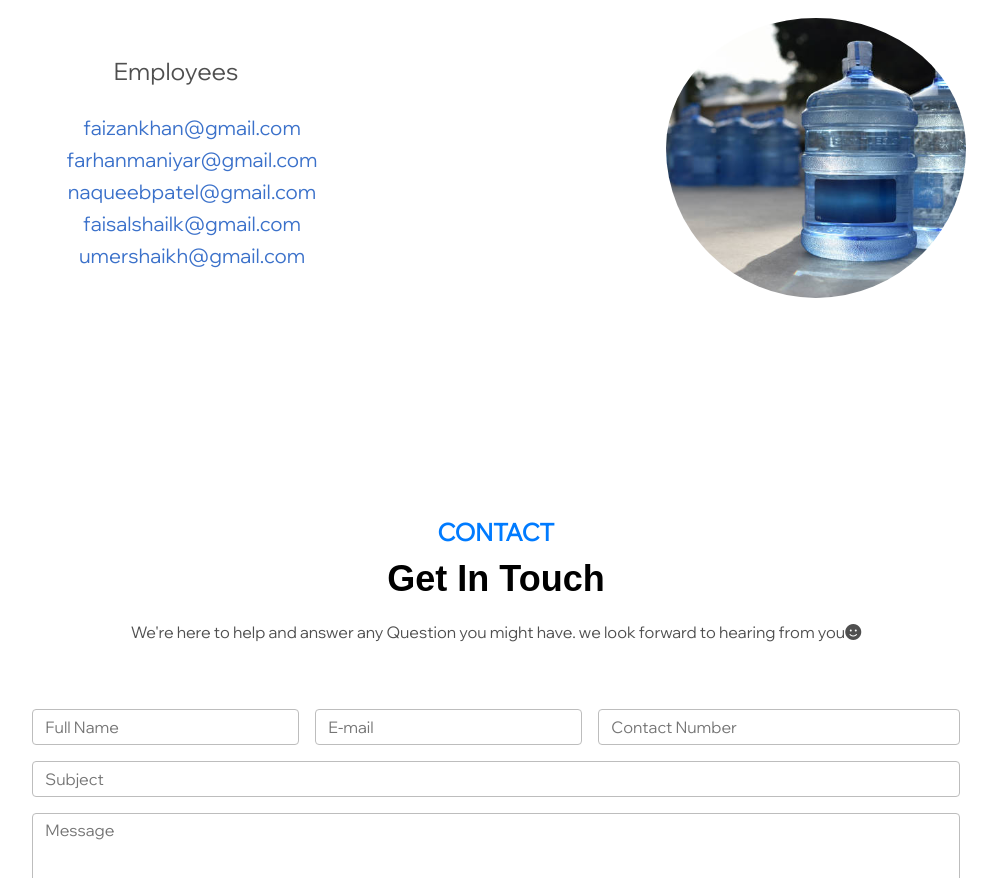
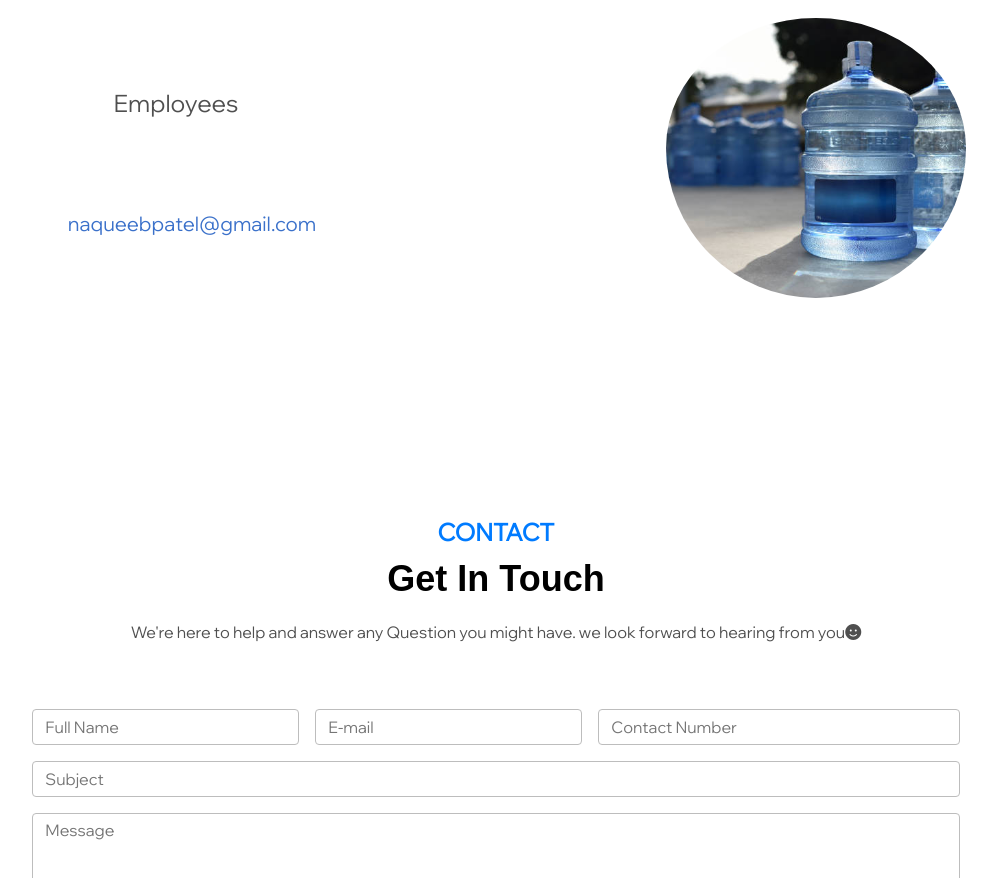
Before and after one commit to naqueebpatel/WaterWorkFlowsEnumtech, a React (Create React App) app in the folder waterworksenumtech/: page / in a window 1280 px wide. Shown: the part 1281-2159 px from the top of the page, without its empty margins (144-1141 px from the left). Built offline with nearby package versions, Linux system fonts and the light colour scheme.

Commit message:
Update AboutUs.jsx

```diff
--- a/waterworksenumtech/src/pages/AboutUs.jsx
+++ b/waterworksenumtech/src/pages/AboutUs.jsx
@@ -20,11 +20,7 @@ const AboutUs = () => {
                     <h4>Employees</h4>
                     <div className="email">
                         <ul>
-                            <li><a href='#'>faizankhan@gmail.com</a></li>
-                            <li><a href='#'>farhanmaniyar@gmail.com</a></li>
                             <li><a href='#'>naqueebpatel@gmail.com</a></li>
-                            <li><a href='#'>faisalshailk@gmail.com</a></li>
-                            <li><a href='#'>umershaikh@gmail.com</a></li>
                         </ul>
                     </div>
                 </div>
```
